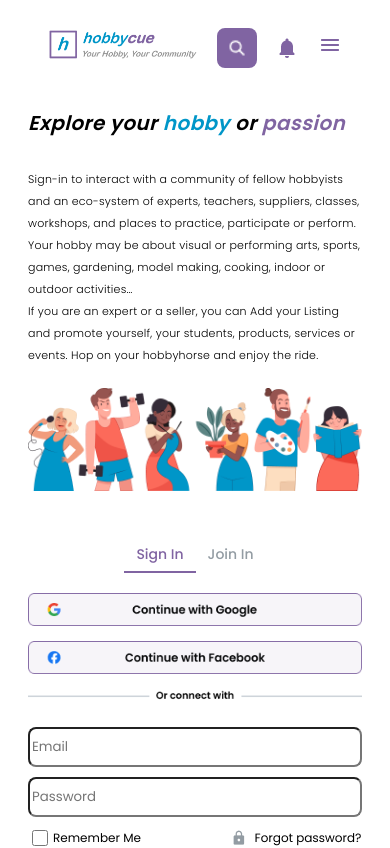
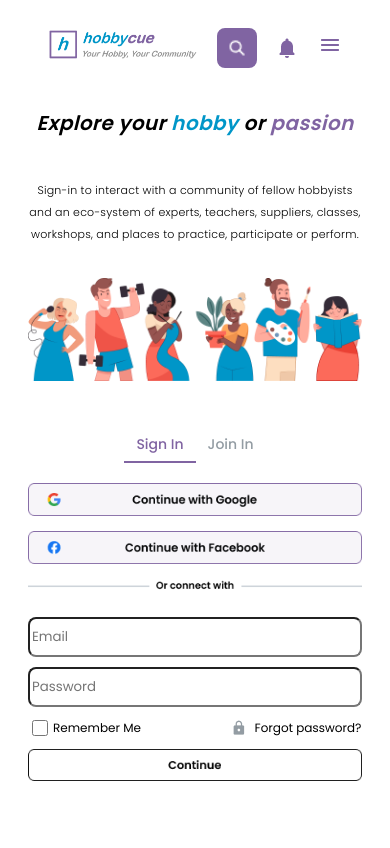
Before and after one commit to AakritiMeh/atg_task1, a React (Vite) app: page / in a window 390 px wide. Shown: the top 848 px of the page. Built offline with nearby package versions, Linux system fonts and the light colour scheme.

Commit message:
Mobile-size styles updated

```diff
--- a/src/pages/LandingPage.jsx
+++ b/src/pages/LandingPage.jsx
@@ -84,8 +84,14 @@ const LandingPage = () => {
                     <br />
                 </div>
                 <div className="LCdescription">
-                Sign-in to interact with a community of fellow hobbyists and an eco-system of experts, teachers, suppliers, classes, workshops, and places to practice, participate or perform. Your hobby may be about visual or performing arts, sports, games, gardening, model making, cooking, indoor or outdoor activities…<br />
-                If you are an expert or a seller, you can Add your Listing and promote yourself, your students, products,  services or events.  Hop on your hobbyhorse and enjoy the ride.<br />
+                <p className="LC-desktop-text">
+                    Sign-in to interact with a community of fellow hobbyists and an eco-system of experts, teachers, suppliers, classes, workshops, and places to practice, participate or perform. Your hobby may be about visual or performing arts, sports, games, gardening, model making, cooking, indoor or outdoor activities…<br />
+                    If you are an expert or a seller, you can Add your Listing and promote yourself, your students, products,  services or events.  Hop on your hobbyhorse and enjoy the ride.
+                </p>
+                <p className="LC-mobile-text">
+                Sign-in to interact with a community of fellow hobbyists and an eco-system of experts, teachers, suppliers, classes, workshops, and places to practice, participate or perform.
+                </p>
+
                 <br />
                 </div>
                 <div className="LCimage">
--- a/src/styles/LandingPage.css
+++ b/src/styles/LandingPage.css
@@ -33,6 +33,10 @@
     letter-spacing: 0.02em;
     text-align: left;
 
+}
+
+.LC-mobile-text {
+    display: none;
 }
 
 .leftComponent{
@@ -218,17 +222,28 @@
     .LCHeading {
         font-size: 24px;
         line-height: 36px;
+        text-align: center;
     }
 
     .LCdescription {
         font-size: 12px;
         line-height: 24px;
+        text-align: center;
     }
 
     .tabs div {
         padding: 8px 15px;
         font-size: 16px;
     }
+
+    .LC-desktop-text {
+        display: none;
+    }
+
+    .LC-mobile-text {
+        display: block;
+    }
+
 }
 
 @media screen and (max-width: 480px) {
```
